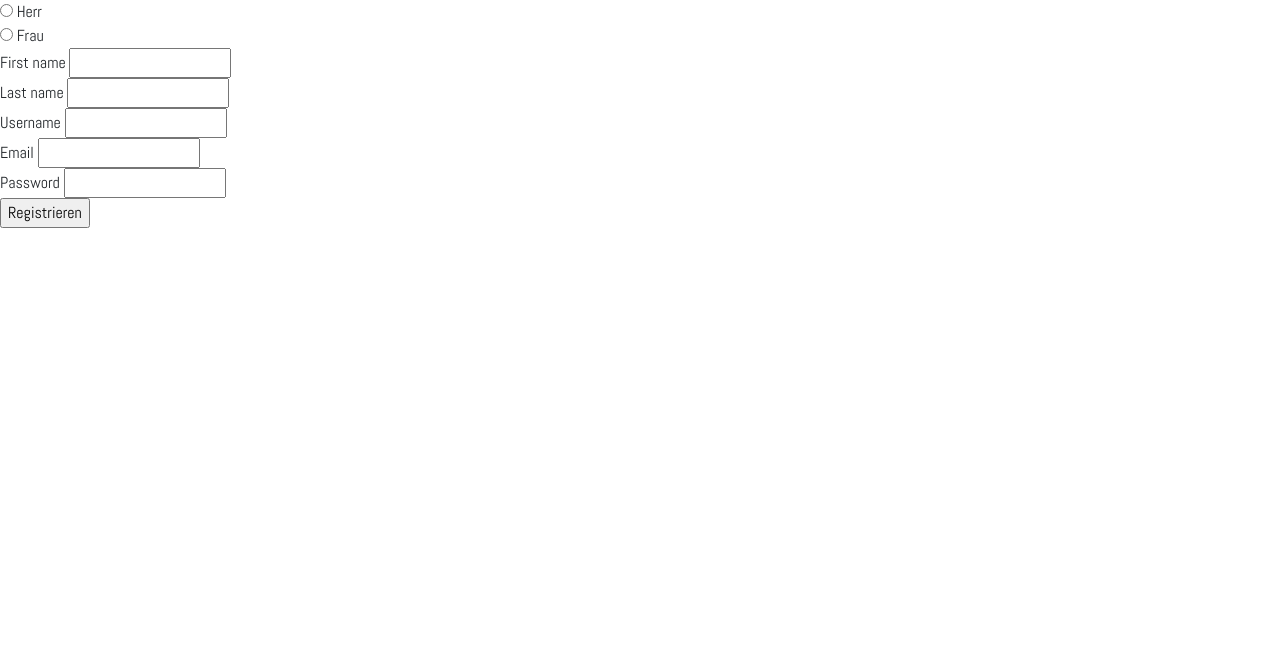
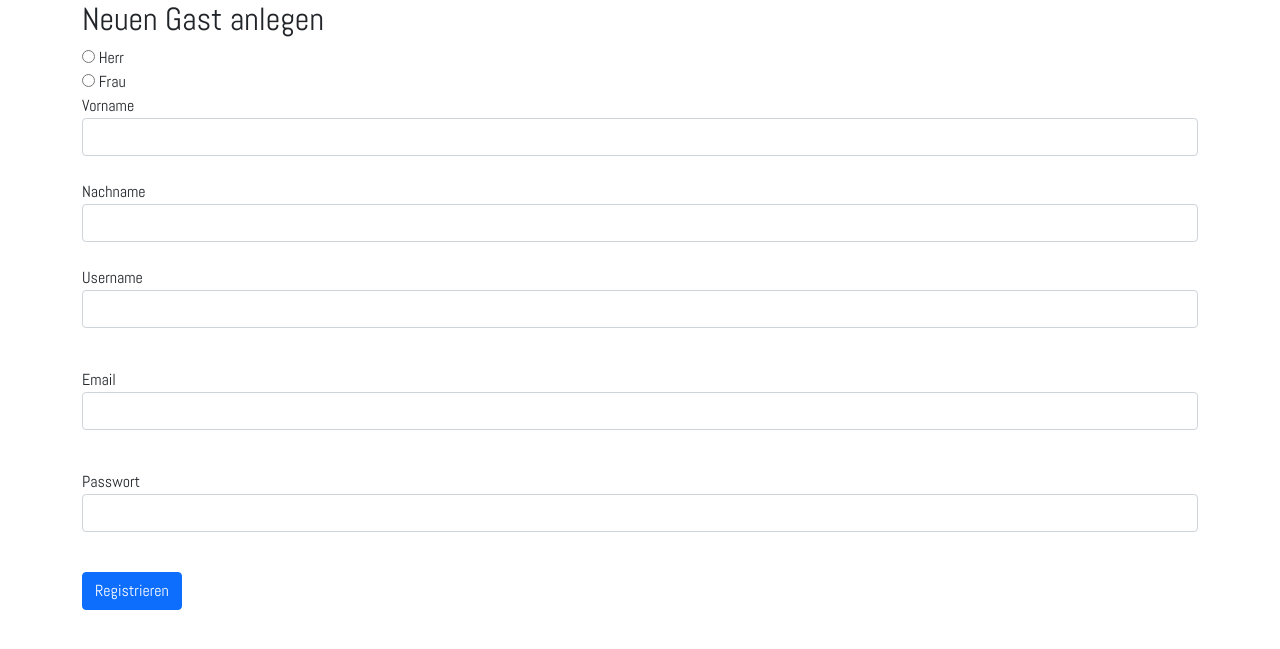
Before and after one commit to fatimatuana/webproj-main, a PHP site: page /signUpGuest.php in a window 1280 px wide. Shown: the top 649 px of the page. Run offline with PHP 8.4, Linux system fonts and the light colour scheme.

Commit message:
Update signUpGuest.php

```diff
--- a/signUpGuest.php
+++ b/signUpGuest.php
@@ -4,35 +4,45 @@
   <meta charset="UTF-8">
   <meta http-equiv="X-UA-Compatible" content="IE=edge">
   <meta name="viewport" content="width=device-width, initial-scale=1.0">
-  <title>Sign Up Guest</title>
+  <title>Gäste-Registration</title>
   <link rel="stylesheet" href="./css/style.css">
     <link rel="preconnect" href="https://fonts.googleapis.com">
     <link rel="preconnect" href="https://fonts.gstatic.com" crossorigin>
-
-
     <link href="https://fonts.googleapis.com/css2?family=Abel&display=swap" rel="stylesheet">
  <link href="https://cdn.jsdelivr.net/npm/bootstrap@5.0.0/dist/css/bootstrap.min.css" rel="stylesheet" integrity="sha384-wEmeIV1mKuiNpC+IOBjI7aAzPcEZeedi5yW5f2yOq55WWLwNGmvvx4Um1vskeMj0" crossorigin="anonymous">
     <!-- <link rel="stylesheet" href="https://maxcdn.bootstrapcdn.com/bootstrap/4.0.0/css/bootstrap.min.css" integrity="sha384-Gn5384xqQ1aoWXA+058RXPxPg6fy4IWvTNh0E263XmFcJlSAwiGgFAW/dAiS6JXm" crossorigin="anonymous"> -->
 <script src="https://cdn.jsdelivr.net/npm/bootstrap@5.0.0/dist/js/bootstrap.bundle.min.js" integrity="sha384-p34f1UUtsS3wqzfto5wAAmdvj+osOnFyQFpp4Ua3gs/ZVWx6oOypYoCJhGGScy+8" crossorigin="anonymous"></script>
 </head>
 <body>
+  <div class ="container">
 <form action="insert_into_db.php" method="post">
-<input type="radio" name="gender"  id="male" >
+  <h2>Neuen Gast anlegen</h2>
+
+<input type="radio" name="gender"  id="male" value="male">
 <label for="gender">Herr</label></br>
-<input type="radio" name="gender"  id="female">
+
+<input type="radio" name="gender"  id="female" value="female">
 <label for="gender">Frau</label></br>
-<label for="firstname">First name</label>
-<input type="text" name="firstname" id="firstname" required></br>
-<label for="lastname">Last name</label>
-<input type="text" name="lastname" id="lastname" required></br>
+
+<label for="firstname">Vorname</label>
+<input type="text" name="firstname"  class="form-control" id="firstname" required></br>
+
+<label for="lastname">Nachname</label>
+<input type="text" name="lastname" class="form-control" id="lastname" required></br>
+
 <label for="username">Username</label>
-<input type="text" name="username" id="username" required></br>
-<label for="email">Email</label>
-<input type="email" name="email"  id="email" required></br>
-<label for="password">Password</label>
-<input type="password" name="password" id="password" required></br>
+<input type="text" name="username" class="form-control" id="username" required></br>
+
+<label class="mt-3" for="email">Email</label>
+<input type="email" name="email" class="form-control"  id="email" required></br>
+
+<label class="mt-3"for="password">Passwort</label>
+<input type="password" name="password" class="form-control" id="password" required></br>
 <div class="form-group">
-<input type="submit" name="create" value="Registrieren">
+
+<input type="submit" class="mt-3 btn btn-primary" name="create" value="Registrieren">
+</div>
+
 </div>
 </body>
 </html>
```
